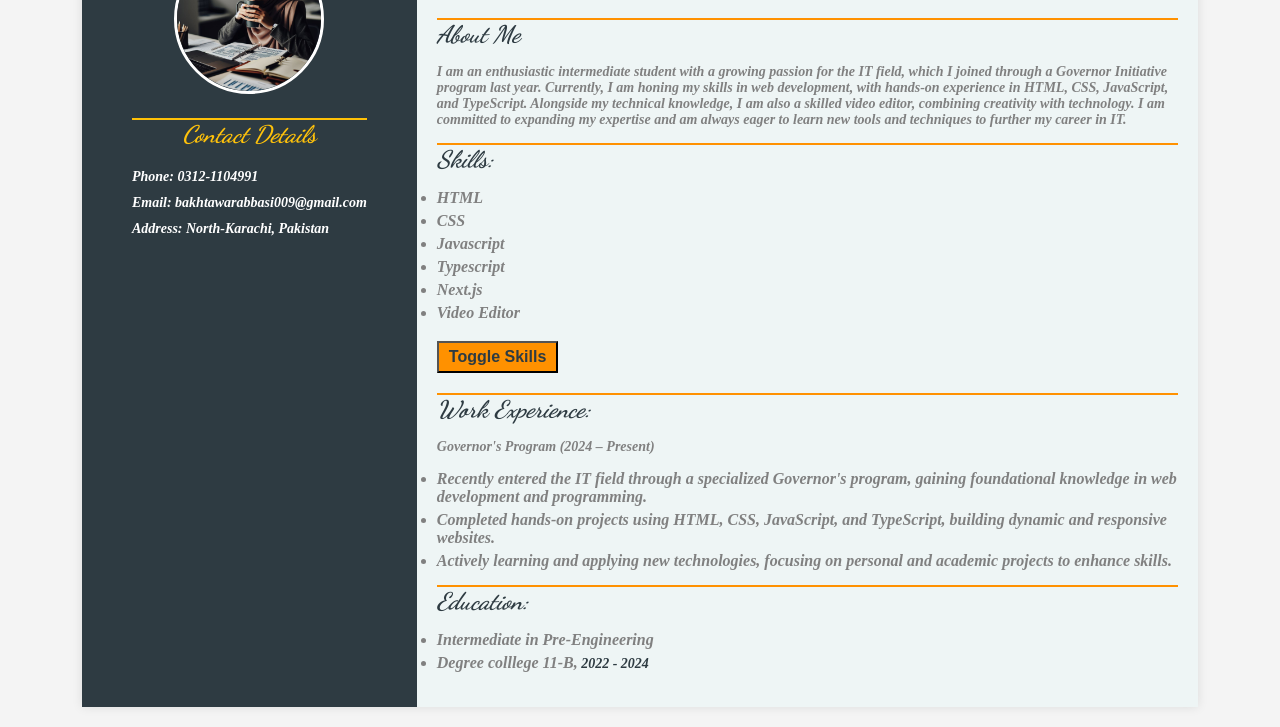
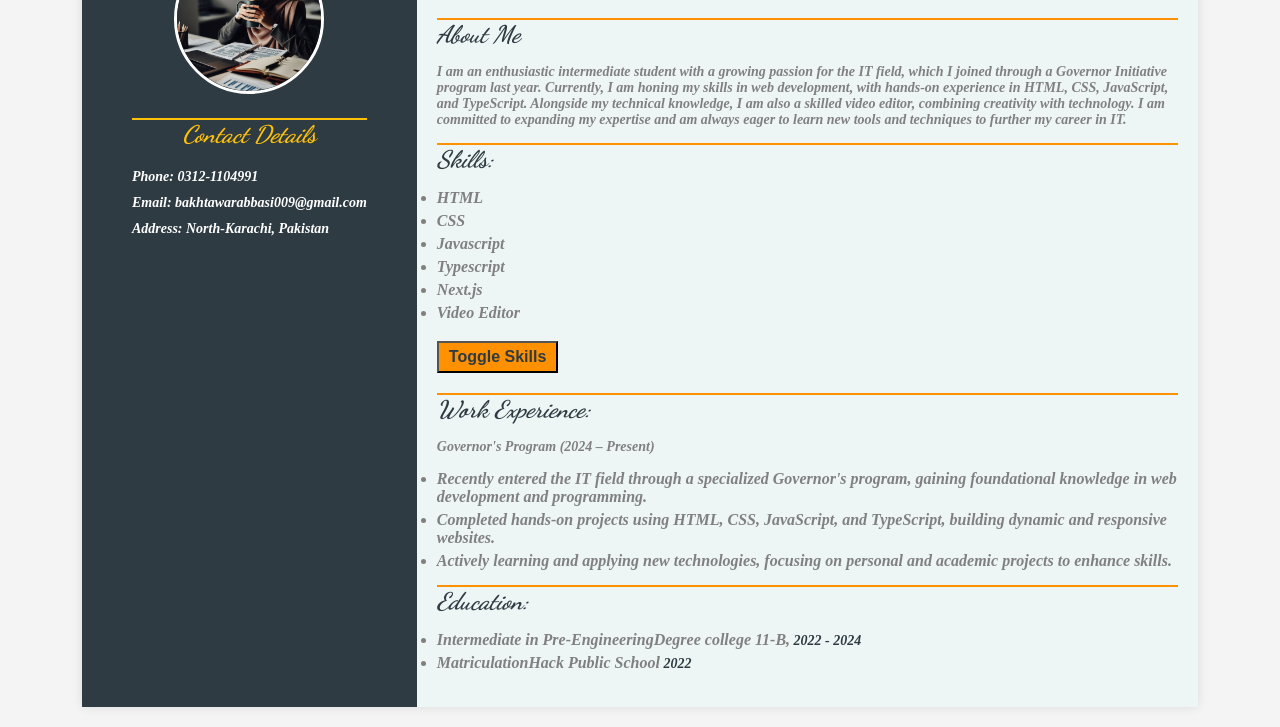
Before and after one commit to BakhtawarAbbasi/Hackathon_project, a plain HTML site: page Milestone1/index.html in a window 1280 px wide. Shown: the part 96-823 px from the top of the page. Drawn offline with Linux system fonts and the light colour scheme.

Commit message:
hackathon Milestone1

```diff
--- a/Milestone1/index.html
+++ b/Milestone1/index.html
@@ -57,8 +57,8 @@
             <div class="education">
                 <h3>Education:</h3>
                 <ul>
-                <li><strong>Intermediate in Pre-Engineering</strong></li>
-                <li>Degree colllege 11-B,<em> 2022 - 2024</em></li>
+                <li><strong>Intermediate in Pre-Engineering</strong>Degree college 11-B,<em> 2022 - 2024</em></li>
+                <li><strong>Matriculation</strong>Hack Public School<em> 2022</em></li>
                 </ul>
             </div>
         </div>
```
Also changed, not shown: 2 other files.
